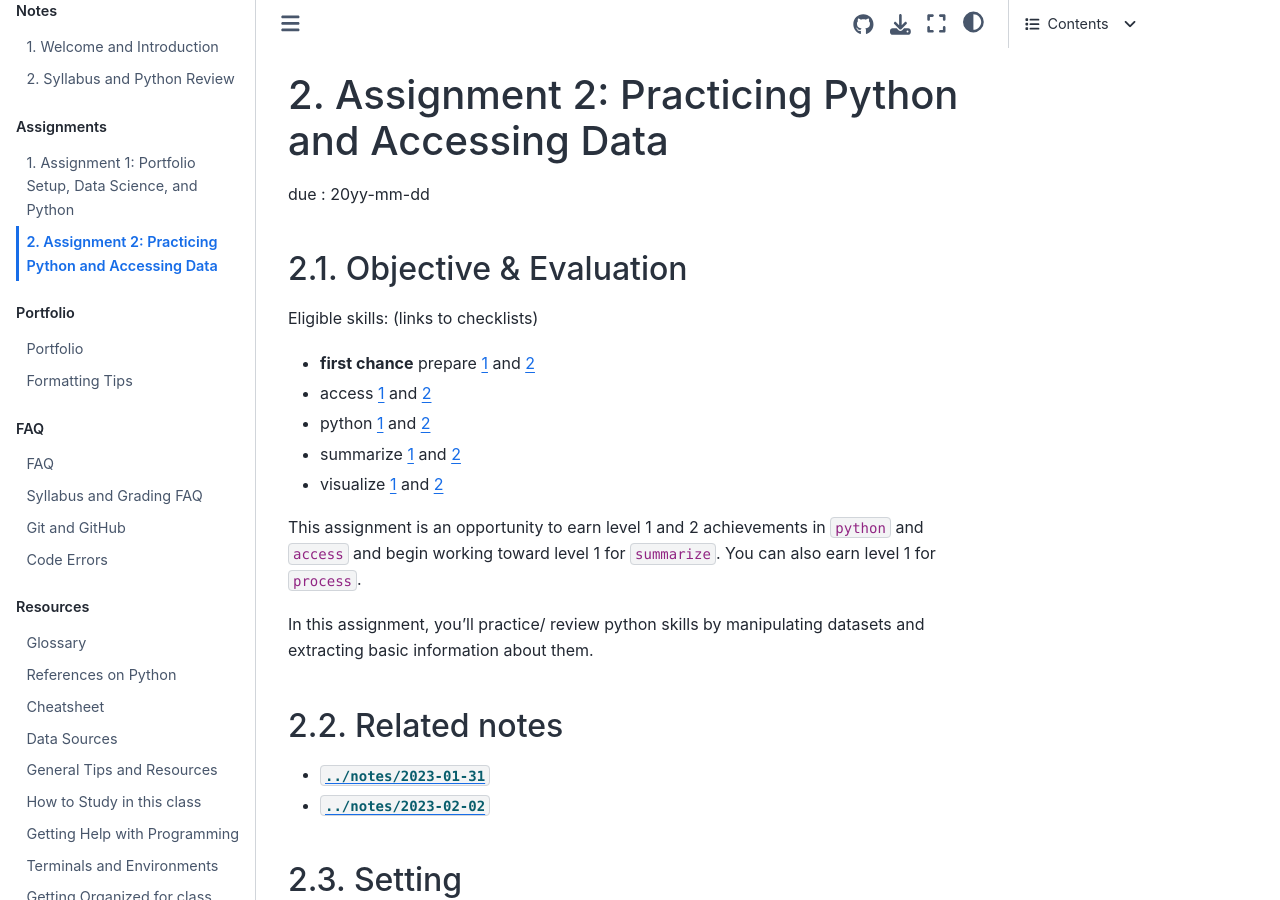
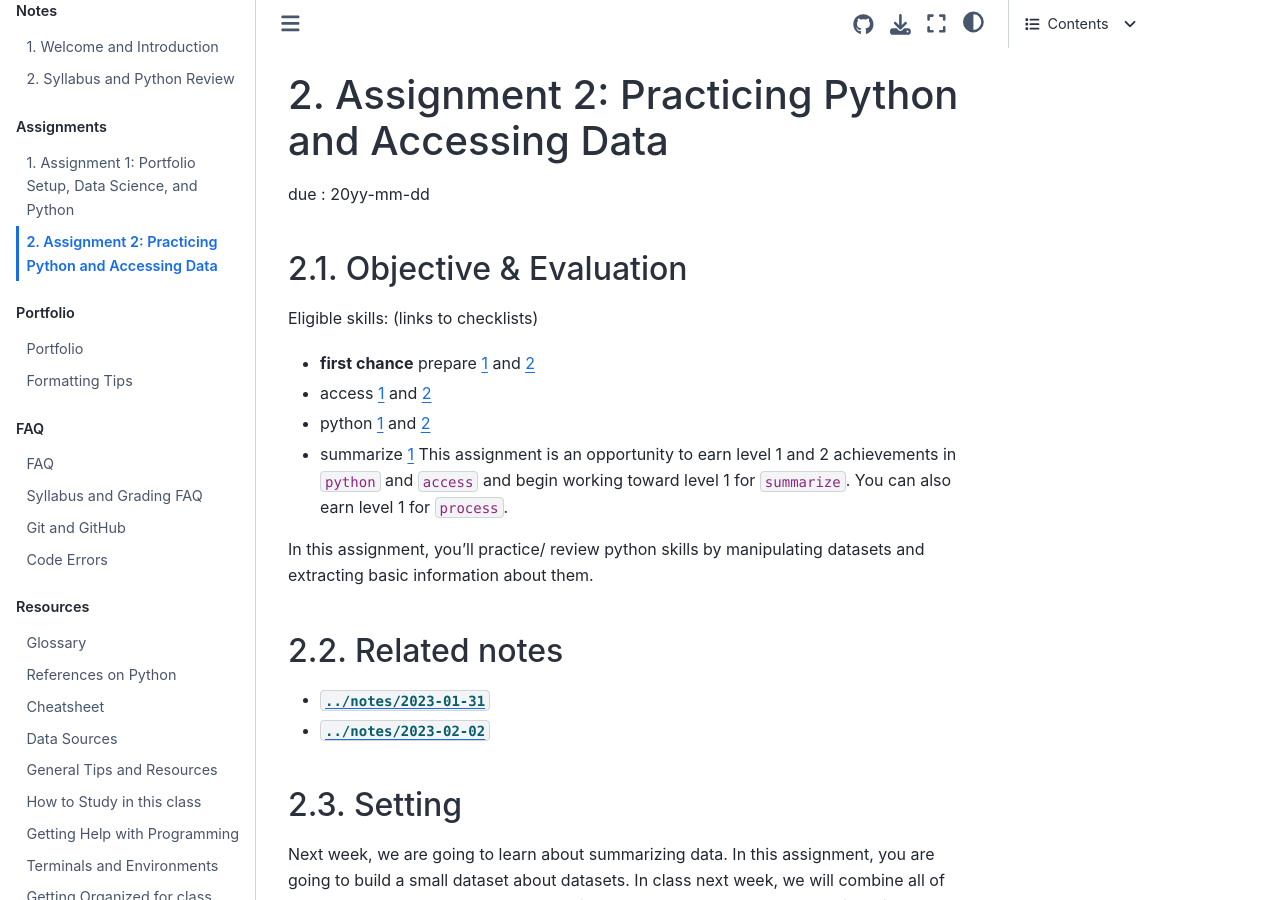
Before and after one commit to brownsarahm/BrownSpring23, a Jupyter Book: the page built from assignments/02-python-access.md, in a window 1280 px wide and 900 px high. Built offline with Jupyter Book 1.0.4 settings and Sphinx 7.4.7 and the Sphinx Book theme 1.1.4, drawn with Linux system fonts in a browser that asks for light colours.

Commit message:
fix levels

```diff
--- a/assignments/02-python-access.md
+++ b/assignments/02-python-access.md
@@ -14,9 +14,7 @@ Eligible skills: (links to checklists)
 - **first chance** prepare [1](https://rhodyprog4ds.github.io/BrownFall22/syllabus/achievements.html#prepare-level1) and [2](https://rhodyprog4ds.github.io/BrownFall22/syllabus/achievements.html#prepare-level2)
 - access [1](https://rhodyprog4ds.github.io/BrownFall22/syllabus/achievements.html#access-level1) and [2](https://rhodyprog4ds.github.io/BrownFall22/syllabus/achievements.html#access-level2)
 - python [1](https://rhodyprog4ds.github.io/BrownFall22/syllabus/achievements.html#python-level1) and [2](https://rhodyprog4ds.github.io/BrownFall22/syllabus/achievements.html#python-level2)
-- summarize [1](https://rhodyprog4ds.github.io/BrownFall22/syllabus/achievements.html#summarize-level1) and [2](https://rhodyprog4ds.github.io/BrownFall22/syllabus/achievements.html#summarize-level2)
-- visualize [1](https://rhodyprog4ds.github.io/BrownFall22/syllabus/achievements.html#visualize-level1) and [2](https://rhodyprog4ds.github.io/BrownFall22/syllabus/achievements.html#visualize-level2)
-
+- summarize [1](https://rhodyprog4ds.github.io/BrownFall22/syllabus/achievements.html#summarize-level1)
 This assignment is an opportunity to earn level 1 and 2 achievements in `python` and `access` and begin working toward level 1 for `summarize`. You can also earn level 1 for `process`.
 
 In this assignment, you'll practice/ review python skills by manipulating datasets
```
